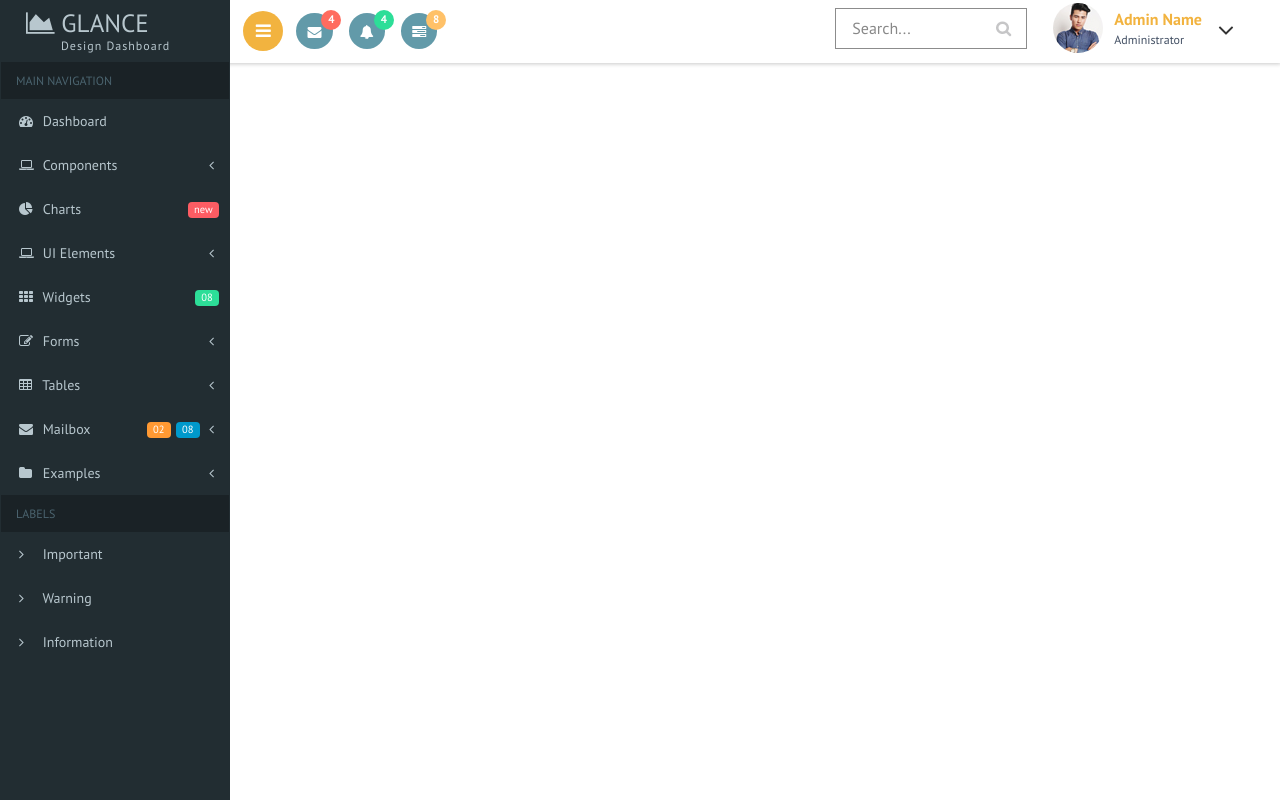
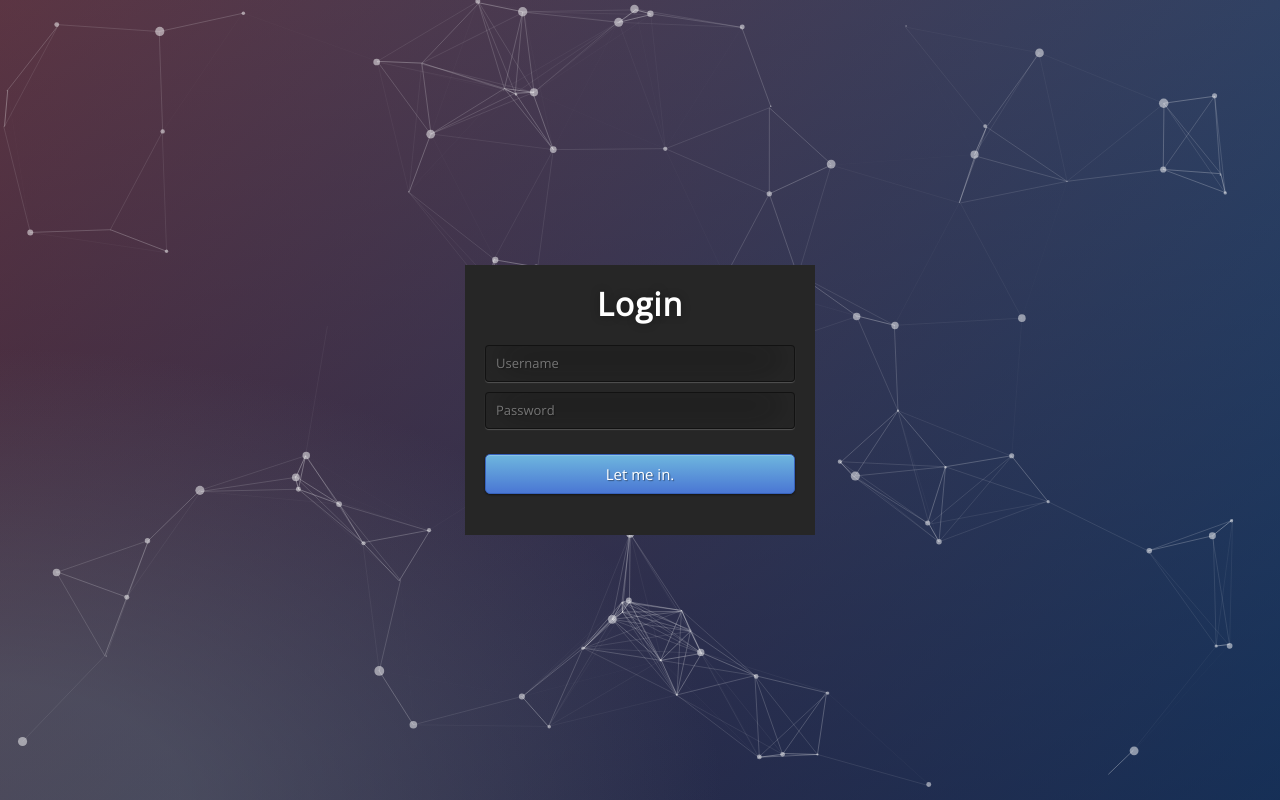
Before and after one commit to jackson20000/plikx, a CodeIgniter app: page /plikx/index.php/dashboard/index in a window 1280 px wide. Run offline with CodeIgniter, Linux system fonts and the light colour scheme; some libraries are stand-ins or nearby versions.

Commit message:
login added

```diff
--- a/application/controllers/Dashboard.php
+++ b/application/controllers/Dashboard.php
@@ -25,6 +25,10 @@ class Dashboard extends CI_Controller {
 
 	public function index()
 	{
+		$this->load->view('dashboard/login');
+	}
+	public function admin()
+	{
 		$this->load->view('dashboard/header');
 		$this->load->view('dashboard/footer');
 	}
--- a/application/views/dashboard/header.php
+++ b/application/views/dashboard/header.php
@@ -91,7 +91,7 @@ License URL: http://creativecommons.org/licenses/by/3.0/
 <!-- //pie-chart --><!-- index page sales reviews visitors pie chart -->
 
 	<!-- requried-jsfiles-for owl -->
-					<link href="<?php echo base_url(); ?>assects/dashboard/css/owl.carousel.css" rel="stylesheet">
+					<!-- <link href="<?php echo base_url(); ?>assects/dashboard/css/owl.carousel.css" rel="stylesheet">
 					<script src="<?php echo base_url(); ?>assects/dashboard/js/owl.carousel.js"></script>
 						<script>
 							$(document).ready(function() {
@@ -103,7 +103,7 @@ License URL: http://creativecommons.org/licenses/by/3.0/
 									nav:true,
 								});
 							});
-						</script>
+						</script> -->
 					<!-- //requried-jsfiles-for owl -->
 </head>
 <body class="cbp-spmenu-push">
--- /dev/null
+++ b/application/views/dashboard/login.php
@@ -0,0 +1,20 @@
+<!DOCTYPE html><html lang='en' class=''>
+<head>
+<link rel='stylesheet prefetch' href='https://cdnjs.cloudflare.com/ajax/libs/normalize/5.0.0/normalize.min.css'>
+<script src="<?php echo base_url(); ?>assects/dashboard/js/jquery-1.11.1.min.js"></script>
+<script src="<?php echo base_url(); ?>assects/dashboard/js/login.js"></script>
+<link href="<?php echo base_url(); ?>assects/dashboard/css/login.css" rel='stylesheet' type='text/css' />
+</head>
+<body>
+<div class="login">
+	<h1>Login</h1>
+    <form method="post">
+    	<input type="text" name="u" placeholder="Username" required="required" />
+        <input type="password" name="p" placeholder="Password" required="required" />
+        <button type="submit" class="btn btn-primary btn-block btn-large margintop">Let me in.</button>
+    </form>
+</div>
+
+<div id="particles-js"></div>
+</body>
+</html>
--- /dev/null
+++ b/assects/dashboard/css/login.css
@@ -0,0 +1,71 @@
+@import url(https://fonts.googleapis.com/css?family=Open+Sans);
+.btn { display: inline-block; *display: inline; *zoom: 1; padding: 4px 10px 4px; margin-bottom: 0; font-size: 13px; line-height: 18px; color: #333333; text-align: center;text-shadow: 0 1px 1px rgba(255, 255, 255, 0.75); vertical-align: middle; background-color: #f5f5f5; background-image: -moz-linear-gradient(top, #ffffff, #e6e6e6); background-image: -ms-linear-gradient(top, #ffffff, #e6e6e6); background-image: -webkit-gradient(linear, 0 0, 0 100%, from(#ffffff), to(#e6e6e6)); background-image: -webkit-linear-gradient(top, #ffffff, #e6e6e6); background-image: -o-linear-gradient(top, #ffffff, #e6e6e6); background-image: linear-gradient(top, #ffffff, #e6e6e6); background-repeat: repeat-x; filter: progid:dximagetransform.microsoft.gradient(startColorstr=#ffffff, endColorstr=#e6e6e6, GradientType=0); border-color: #e6e6e6 #e6e6e6 #e6e6e6; border-color: rgba(0, 0, 0, 0.1) rgba(0, 0, 0, 0.1) rgba(0, 0, 0, 0.25); border: 1px solid #e6e6e6; -webkit-border-radius: 4px; -moz-border-radius: 4px; border-radius: 4px; -webkit-box-shadow: inset 0 1px 0 rgba(255, 255, 255, 0.2), 0 1px 2px rgba(0, 0, 0, 0.05); -moz-box-shadow: inset 0 1px 0 rgba(255, 255, 255, 0.2), 0 1px 2px rgba(0, 0, 0, 0.05); box-shadow: inset 0 1px 0 rgba(255, 255, 255, 0.2), 0 1px 2px rgba(0, 0, 0, 0.05); cursor: pointer; *margin-left: .3em; }
+.btn:hover, .btn:active, .btn.active, .btn.disabled, .btn[disabled] { background-color: #e6e6e6; }
+.btn-large { padding: 9px 14px; font-size: 15px; line-height: normal; -webkit-border-radius: 5px; -moz-border-radius: 5px; border-radius: 5px; }
+.btn:hover { color: #333333; text-decoration: none; background-color: #e6e6e6; background-position: 0 -15px; -webkit-transition: background-position 0.1s linear; -moz-transition: background-position 0.1s linear; -ms-transition: background-position 0.1s linear; -o-transition: background-position 0.1s linear; transition: background-position 0.1s linear; }
+.btn-primary, .btn-primary:hover { text-shadow: 0 -1px 0 rgba(0, 0, 0, 0.25); color: #ffffff; }
+.btn-primary.active { color: rgba(255, 255, 255, 0.75); }
+.btn-primary { background-color: #4a77d4; background-image: -moz-linear-gradient(top, #6eb6de, #4a77d4); background-image: -ms-linear-gradient(top, #6eb6de, #4a77d4); background-image: -webkit-gradient(linear, 0 0, 0 100%, from(#6eb6de), to(#4a77d4)); background-image: -webkit-linear-gradient(top, #6eb6de, #4a77d4); background-image: -o-linear-gradient(top, #6eb6de, #4a77d4); background-image: linear-gradient(top, #6eb6de, #4a77d4); background-repeat: repeat-x; filter: progid:dximagetransform.microsoft.gradient(startColorstr=#6eb6de, endColorstr=#4a77d4, GradientType=0);  border: 1px solid #3762bc; text-shadow: 1px 1px 1px rgba(0,0,0,0.4); box-shadow: inset 0 1px 0 rgba(255, 255, 255, 0.2), 0 1px 2px rgba(0, 0, 0, 0.5); }
+.btn-primary:hover, .btn-primary:active, .btn-primary.active, .btn-primary.disabled, .btn-primary[disabled] { filter: none; background-color: #4a77d4; }
+.btn-block { width: 100%; display:block; }
+
+* { -webkit-box-sizing:border-box; -moz-box-sizing:border-box; -ms-box-sizing:border-box; -o-box-sizing:border-box; box-sizing:border-box; }
+
+html { width: 100%; height:100%; overflow:hidden; }
+
+body {
+	width: 100%;
+	height:100%;
+	font-family: 'Open Sans', sans-serif;
+	background: #092756;
+	background: -moz-radial-gradient(0% 100%, ellipse cover, rgba(104,128,138,.4) 10%,rgba(138,114,76,0) 40%),-moz-linear-gradient(top,  rgba(57,173,219,.25) 0%, rgba(42,60,87,.4) 100%), -moz-linear-gradient(-45deg,  #670d10 0%, #092756 100%);
+	background: -webkit-radial-gradient(0% 100%, ellipse cover, rgba(104,128,138,.4) 10%,rgba(138,114,76,0) 40%), -webkit-linear-gradient(top,  rgba(57,173,219,.25) 0%,rgba(42,60,87,.4) 100%), -webkit-linear-gradient(-45deg,  #670d10 0%,#092756 100%);
+	background: -o-radial-gradient(0% 100%, ellipse cover, rgba(104,128,138,.4) 10%,rgba(138,114,76,0) 40%), -o-linear-gradient(top,  rgba(57,173,219,.25) 0%,rgba(42,60,87,.4) 100%), -o-linear-gradient(-45deg,  #670d10 0%,#092756 100%);
+	background: -ms-radial-gradient(0% 100%, ellipse cover, rgba(104,128,138,.4) 10%,rgba(138,114,76,0) 40%), -ms-linear-gradient(top,  rgba(57,173,219,.25) 0%,rgba(42,60,87,.4) 100%), -ms-linear-gradient(-45deg,  #670d10 0%,#092756 100%);
+	background: -webkit-radial-gradient(0% 100%, ellipse cover, rgba(104,128,138,.4) 10%,rgba(138,114,76,0) 40%), linear-gradient(to bottom,  rgba(57,173,219,.25) 0%,rgba(42,60,87,.4) 100%), linear-gradient(135deg,  #670d10 0%,#092756 100%);
+	filter: progid:DXImageTransform.Microsoft.gradient( startColorstr='#3E1D6D', endColorstr='#092756',GradientType=1 );
+}
+.login {
+	position: absolute;
+	  top: 0; left: 0; bottom: 0; right: 0;
+	margin: auto;
+	width: 350px;
+	height: 270px;
+	background: rgb(38, 38, 38);
+	padding: 0 20px;
+	z-index: 9999;
+}
+.login h1 { color: #fff; text-shadow: 0 0 10px rgba(0,0,0,0.3); letter-spacing:1px; text-align:center; }
+
+input {
+	width: 100%;
+	margin-bottom: 10px;
+	background: rgba(0,0,0,0.3);
+	border: none;
+	outline: none;
+	padding: 10px;
+	font-size: 13px;
+	color: #fff;
+	text-shadow: 1px 1px 1px rgba(0,0,0,0.3);
+	border: 1px solid rgba(0,0,0,0.3);
+	border-radius: 4px;
+	box-shadow: inset 0 -5px 45px rgba(100,100,100,0.2), 0 1px 1px rgba(255,255,255,0.2);
+	-webkit-transition: box-shadow .5s ease;
+	-moz-transition: box-shadow .5s ease;
+	-o-transition: box-shadow .5s ease;
+	-ms-transition: box-shadow .5s ease;
+	transition: box-shadow .5s ease;
+}
+input:focus { box-shadow: inset 0 -5px 45px rgba(100,100,100,0.4), 0 1px 1px rgba(255,255,255,0.2); }
+.margintop{
+	margin-top: 15px;
+}
+#particles-js{
+  	width: 100%;
+  	height: 100%;
+  	background-size: cover;
+  	background-position: 50% 50%;
+  	position: fixed;
+  	top: 0px;
+  	z-index:1;
+}
--- /dev/null
+++ b/assects/dashboard/js/login.js
@@ -0,0 +1,120 @@
+$.getScript("https://cdnjs.cloudflare.com/ajax/libs/particles.js/2.0.0/particles.min.js", function(){
+    particlesJS('particles-js',
+      {
+        "particles": {
+          "number": {
+            "value": 80,
+            "density": {
+              "enable": true,
+              "value_area": 800
+            }
+          },
+          "color": {
+            "value": "#ffffff"
+          },
+          "shape": {
+            "type": "circle",
+            "stroke": {
+              "width": 0,
+              "color": "#000000"
+            },
+            "polygon": {
+              "nb_sides": 5
+            },
+            "image": {
+              "width": 100,
+              "height": 100
+            }
+          },
+          "opacity": {
+            "value": 0.5,
+            "random": false,
+            "anim": {
+              "enable": false,
+              "speed": 1,
+              "opacity_min": 0.1,
+              "sync": false
+            }
+          },
+          "size": {
+            "value": 5,
+            "random": true,
+            "anim": {
+              "enable": false,
+              "speed": 40,
+              "size_min": 0.1,
+              "sync": false
+            }
+          },
+          "line_linked": {
+            "enable": true,
+            "distance": 150,
+            "color": "#ffffff",
+            "opacity": 0.4,
+            "width": 1
+          },
+          "move": {
+            "enable": true,
+            "speed": 6,
+            "direction": "none",
+            "random": false,
+            "straight": false,
+            "out_mode": "out",
+            "attract": {
+              "enable": false,
+              "rotateX": 600,
+              "rotateY": 1200
+            }
+          }
+        },
+        "interactivity": {
+          "detect_on": "canvas",
+          "events": {
+            "onhover": {
+              "enable": true,
+              "mode": "repulse"
+            },
+            "onclick": {
+              "enable": true,
+              "mode": "push"
+            },
+            "resize": true
+          },
+          "modes": {
+            "grab": {
+              "distance": 400,
+              "line_linked": {
+                "opacity": 1
+              }
+            },
+            "bubble": {
+              "distance": 400,
+              "size": 40,
+              "duration": 2,
+              "opacity": 8,
+              "speed": 3
+            },
+            "repulse": {
+              "distance": 200
+            },
+            "push": {
+              "particles_nb": 4
+            },
+            "remove": {
+              "particles_nb": 2
+            }
+          }
+        },
+        "retina_detect": true,
+        "config_demo": {
+          "hide_card": false,
+          "background_color": "#b61924",
+          "background_image": "",
+          "background_position": "50% 50%",
+          "background_repeat": "no-repeat",
+          "background_size": "cover"
+        }
+      }
+    );
+
+});
```
Also changed, not shown: 1 other file.
